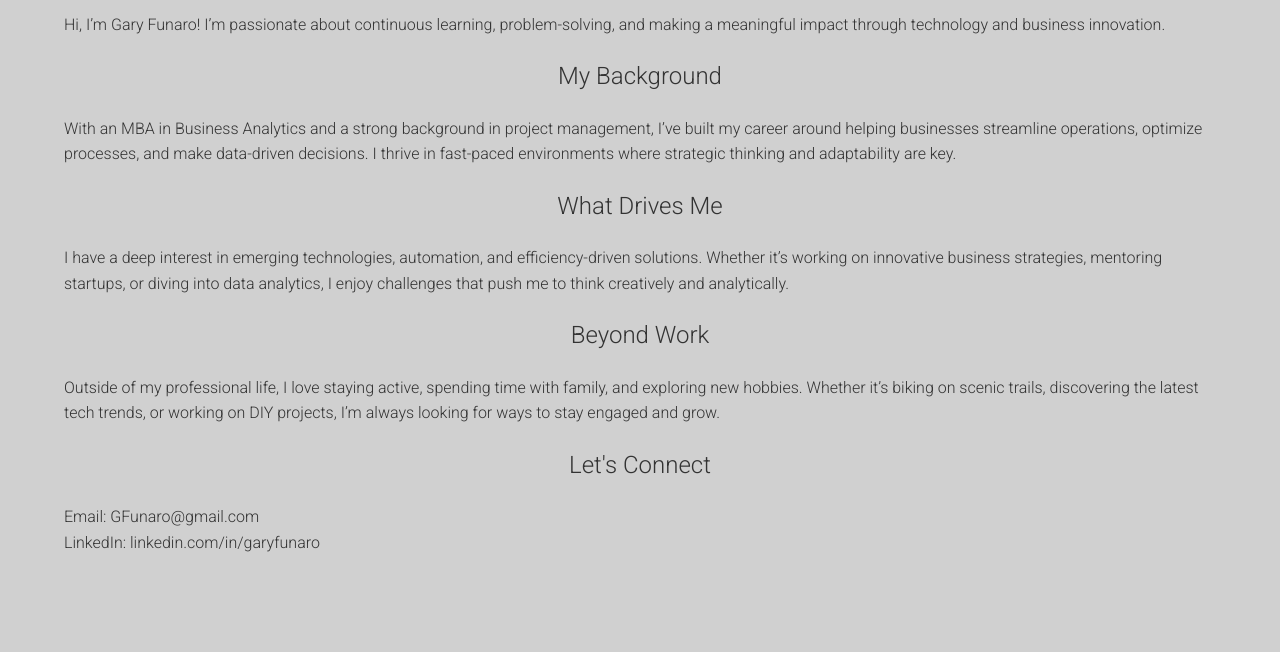
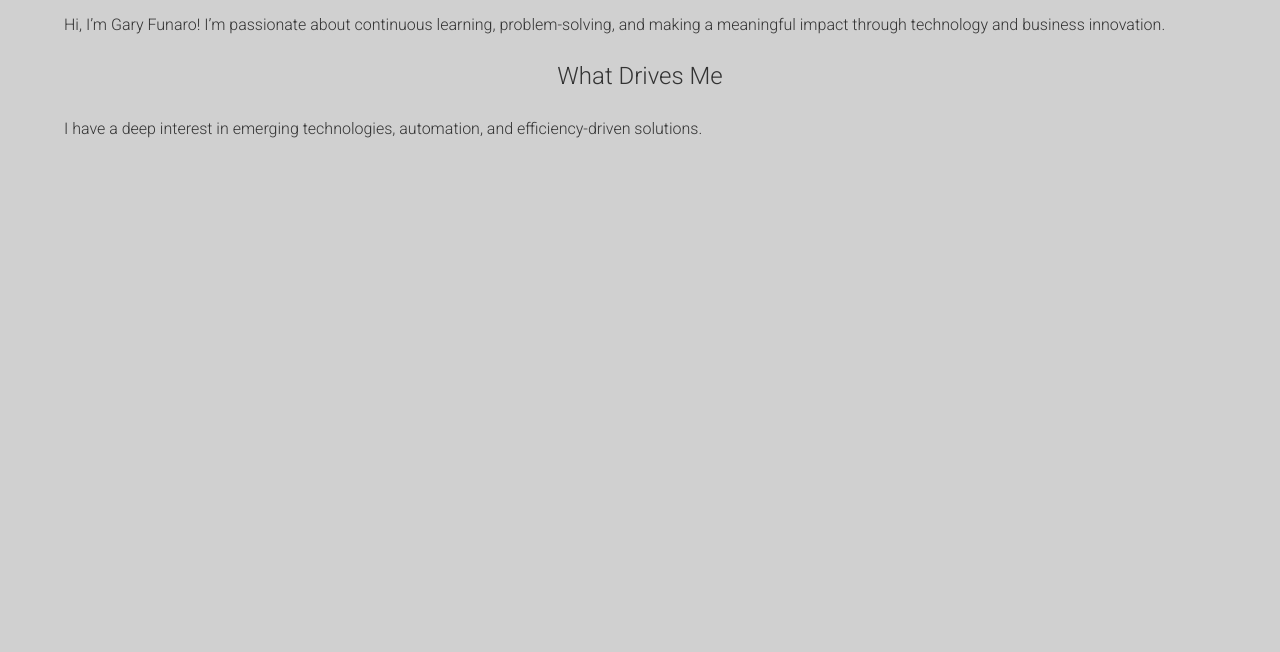
Before and after one commit to gfunaro/project3, a plain HTML site: page about.html in a window 1280 px wide. Shown: the part 148-800 px from the top of the page. Drawn offline with Linux system fonts and the light colour scheme.

Commit message:
Update about.html
updated code with javascript and added line

```diff
--- a/about.html
+++ b/about.html
@@ -5,38 +5,28 @@
     <meta name="viewport" content="width=device-width, initial-scale=1.0">
     <title>About Me - Gary Funaro</title>
 
-    <!-- Link to CSS Files -->
     <link rel="stylesheet" href="reset.css">
     <link rel="stylesheet" href="styles.css">
+    <script src="script.js" defer></script>
 </head>
 <body>
 
     <div class="container-fluid">
 
-        <!-- Navigation Menu -->
         <nav>
             <ul>
                 <li><a href="index.html">Home</a></li>
                 <li><a href="resume.html">Resume</a></li>
                 <li><a href="about.html">About Me</a></li>
+                <li><a href="map.html">Google Map</a></li>
             </ul>
         </nav>
 
         <h1>About Me</h1>
         <p>Hi, I’m Gary Funaro! I’m passionate about continuous learning, problem-solving, and making a meaningful impact through technology and business innovation.</p>
 
-        <h2>My Background</h2>
-        <p>With an MBA in Business Analytics and a strong background in project management, I’ve built my career around helping businesses streamline operations, optimize processes, and make data-driven decisions. I thrive in fast-paced environments where strategic thinking and adaptability are key.</p>
-
         <h2>What Drives Me</h2>
-        <p>I have a deep interest in emerging technologies, automation, and efficiency-driven solutions. Whether it’s working on innovative business strategies, mentoring startups, or diving into data analytics, I enjoy challenges that push me to think creatively and analytically.</p>
-
-        <h2>Beyond Work</h2>
-        <p>Outside of my professional life, I love staying active, spending time with family, and exploring new hobbies. Whether it’s biking on scenic trails, discovering the latest tech trends, or working on DIY projects, I’m always looking for ways to stay engaged and grow.</p>
-
-        <h2>Let's Connect</h2>
-        <p>Email: <a href="mailto:GFunaro@gmail.com">GFunaro@gmail.com</a></p>
-        <p>LinkedIn: <a href="https://www.linkedin.com/in/garyfunaro">linkedin.com/in/garyfunaro</a></p>
+        <p>I have a deep interest in emerging technologies, automation, and efficiency-driven solutions.</p>
 
     </div>
 
```
